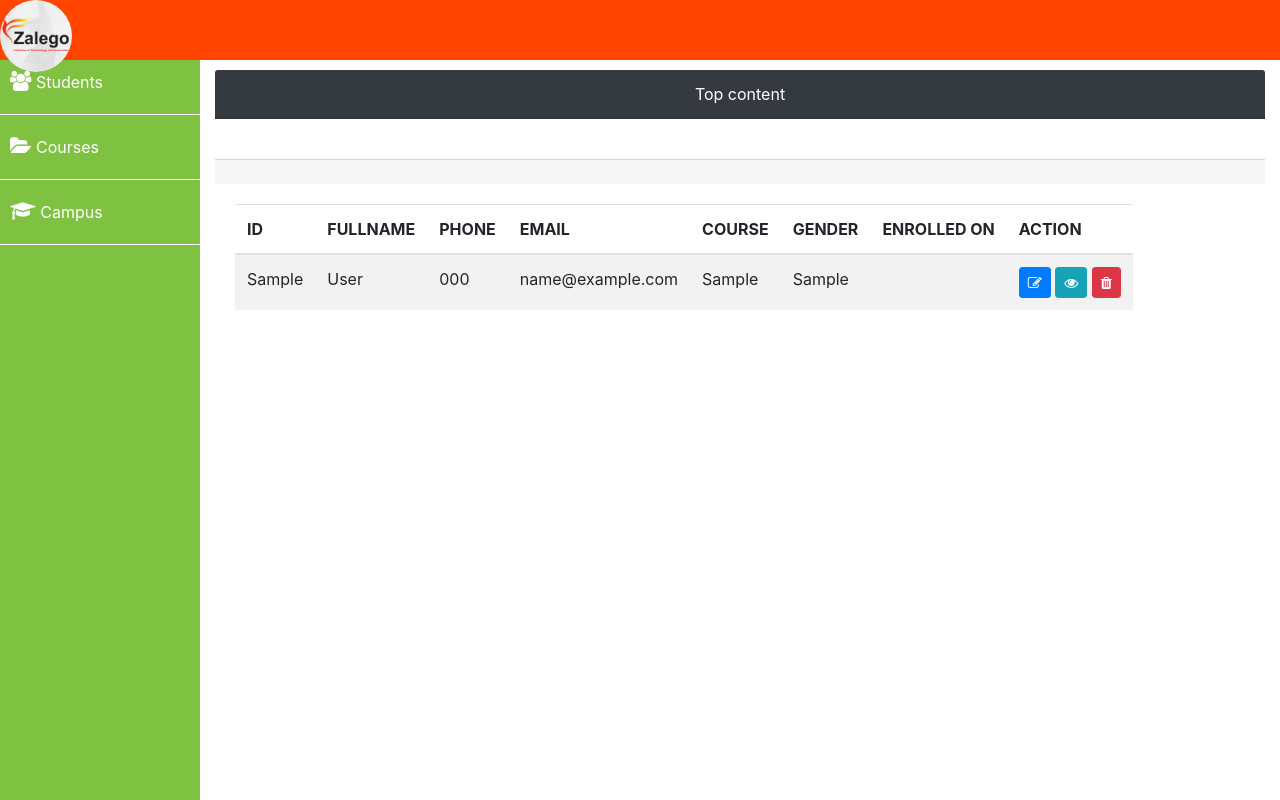
After one commit to Claris69/admindashbord, a PHP site: page /webStartingTemplate/webStartingTemplate/students.php in a window 1280 px wide. The commit adds this page. Run offline with PHP 8.4, Linux system fonts and the light colour scheme; tables that the repository leaves empty or names only in its code hold one stand-in row (values such as "Sample post"); data that the repository does not hold is empty.

Commit message:
added html syntax

```diff
--- a/webStartingTemplate/webStartingTemplate/connection.php
+++ b/webStartingTemplate/webStartingTemplate/connection.php
@@ -7,10 +7,10 @@ $database="Zalego";
 $conn=mysqli_connect($server,$username,$password,$database);
 if($conn)
 {
-    echo 'Data base connection succesful'
+    echo "Data base connection succesful";
 }
 else{
-    echo 'Error occured'
+    echo "Error occured";
 }
 
 
--- /dev/null
+++ b/webStartingTemplate/webStartingTemplate/students.php
@@ -0,0 +1,132 @@
+<?php
+$server="localhost";
+$username="root";
+$password="";
+$database="zalego";
+
+$conn =mysqli_connect($server,$username,$password,$database);
+
+$sql= mysqli_query($conn,"SELECT * FROM enrollment" );
+?>
+
+
+
+
+
+<!DOCTYPE html>
+<html>
+	<head>
+		<title>Bootstrap Admin Template</title>
+		<meta charset="UTF-8">
+		<meta name="description" content="Creating admin dashboard">
+		<meta name="keywords" content="HTML,CSS,Zalego,Technology,Zalego institute,JavaScript">
+		<meta name="author" content="Your name">
+		<meta name="viewport" content="width=device-width, initial-scale=1.0">
+		<link rel="stylesheet" href="bootstrap/css/bootstrap.min.css">
+		<link rel="stylesheet" href="font-awesome/css/font-awesome.min.css">
+		<link rel="stylesheet" href="style.css">
+	</head>
+    <body>
+		<!-- All our code. write here   -->
+		<div class="header">
+			<!-- this will hold all code for our header info -->
+			<div class="header">
+				<img src="images/1.jpg" alt="Zalego" class="rounded-circle" >
+				<a href="#" class="navbar-trigger"><span></span></a>
+			</div>
+		</div>
+		<div class="sidebar">
+			<!-- this will hold all code for our slidebar info -->
+			<nav>
+				<ul>
+					<li>
+						<a href="students.html">
+							<span> <i class="fa fa-group"></i></span>
+							<span>Students</span>
+						</a>
+					</li>
+
+					<li>
+						<a href="">
+							<span> <i class="fa fa-folder-open"></i></span>
+							<span>Courses</span>
+						</a>
+					</li>
+
+					<li>
+						<a href="">
+							<span> <i class="fa fa-graduation-cap"></i></span>
+							<span>Campus</span>
+						</a>
+					</li>
+
+				</ul>
+			</nav>
+		</div>
+		<div class="main-content">
+			<!-- this will hold all code for our main content info -->
+			<div class="container-fluid">
+				<div class="row">
+					<div class="col-lg-12" style="padding-top: 10px;">
+						<div class="card-header bg-dark text-white text-center">
+							<span>Top content</span>
+						</div>
+						<div class="card-body"></div>
+						<div class="card-footer"></div>
+					</div>
+
+				</div>
+				<div class="row">
+					<div class="col-lg-12">
+						<div class="card-body">
+							<table class="table table-striped table-hover table-responsive">
+								<thead>
+									<tr>
+										<th scope="col">ID</th>
+										<th scope="col">FULLNAME</th>
+										<th scope="col">PHONE</th>
+										<th scope="col">EMAIL</th>
+										<th scope="col">COURSE</th>
+										<th scope="col">GENDER</th>
+										<th scope="col">ENROLLED ON</th>
+										<th scope="col">ACTION</th>
+									</tr>
+								</thead>
+
+								<tbody>
+									<?php while($fetchEnrollmentRecord=mysqli_fetch_array($sql)) { ?>
+										<tr>
+											<td><?php echo $fetchEnrollmentRecord['no']?></td>
+											<td><?php echo $fetchEnrollmentRecord['fullname']?></td>
+											<td><?php echo $fetchEnrollmentRecord['phonenumber']?></td>
+											<td><?php echo $fetchEnrollmentRecord['email']?></td>
+											<td><?php echo $fetchEnrollmentRecord['gender']?></td>
+											<td><?php echo $fetchEnrollmentRecord['course']?></td>
+											<td><?php echo $fetchEnrollmentRecord['created-at']?></td>
+
+											<td>
+												<a href="#" class="btn btn-primary btn-sm"><i class="fa fa-edit"> </i></a>
+												<a href="#" class="btn btn-info btn-sm"><i class="fa fa-eye"> </i></a>
+												<a href="#" class="btn btn-danger btn-sm"><i class="fa fa-trash"> </i></a>
+											</td>
+										</tr>
+
+									<?php } ?>
+
+								</tbody>
+							</table>
+						</div>
+					</div>
+
+
+				</div>
+
+
+
+
+			</div>
+		</div>
+		<script src="jquery.min.js"></script>
+		<script src="bootstrap/js/bootstrap.min.js"></script>
+    </body>
+</html>
--- a/webStartingTemplate/webStartingTemplate/style.css
+++ b/webStartingTemplate/webStartingTemplate/style.css
@@ -8,14 +8,14 @@ body{
     position: absolute;
     height: 60px;
     width: 100%;
-    background-color: #ff4500;
+    background-color:#ff4500;
     z-index: 5;
 }
 
 .sidebar{
     position: absolute;
     width: 100%;
-    background-color: #88330b;
+    background-color:#7fc242;
     height: 100vh;
     z-index:4;
     padding-top: 50px;
```
Also changed, not shown: webStartingTemplate/webStartingTemplate/dummy.php (added, +15 -0 lines), webStartingTemplate/webStartingTemplate/index.php (renamed from webStartingTemplate/webStartingTemplate/index.html, +8 -8 lines), webStartingTemplate/webStartingTemplate/processRegister.php (+44 -5 lines), webStartingTemplate/webStartingTemplate/register.php (+8 -1 lines).
